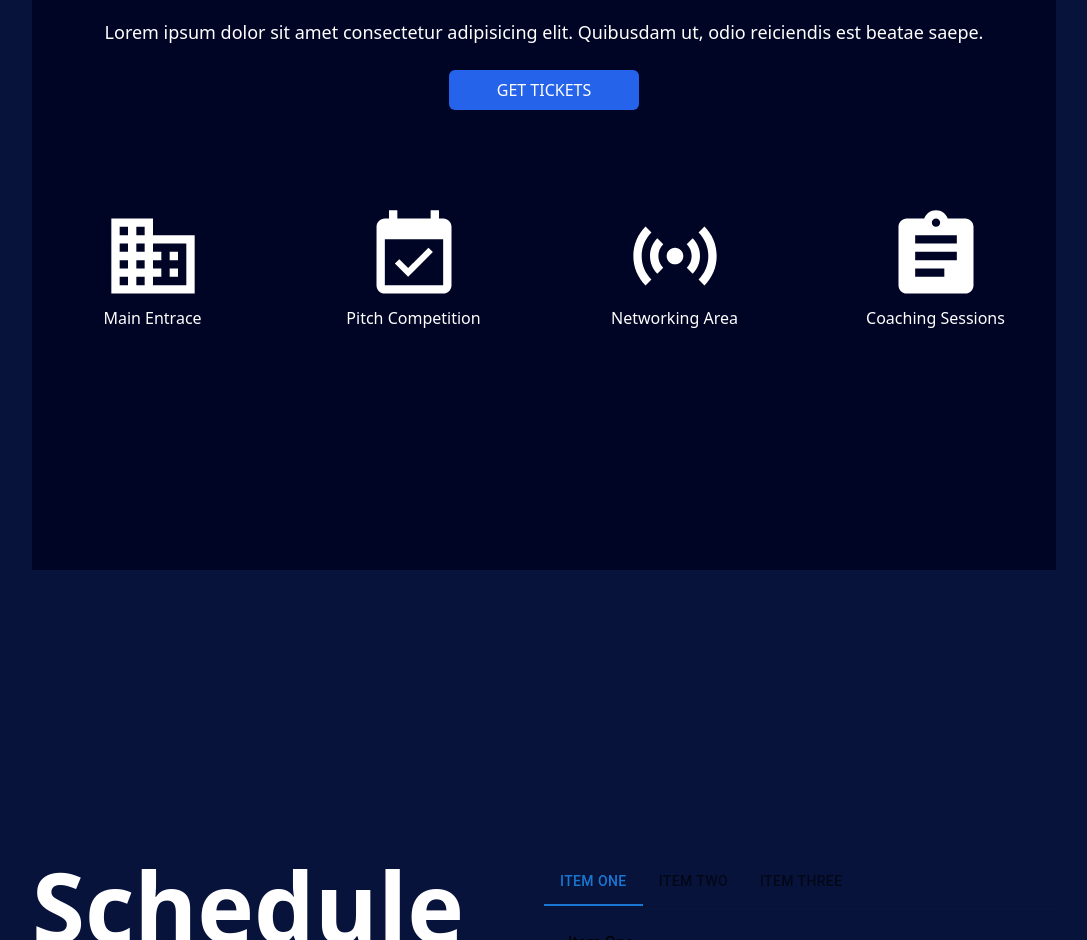
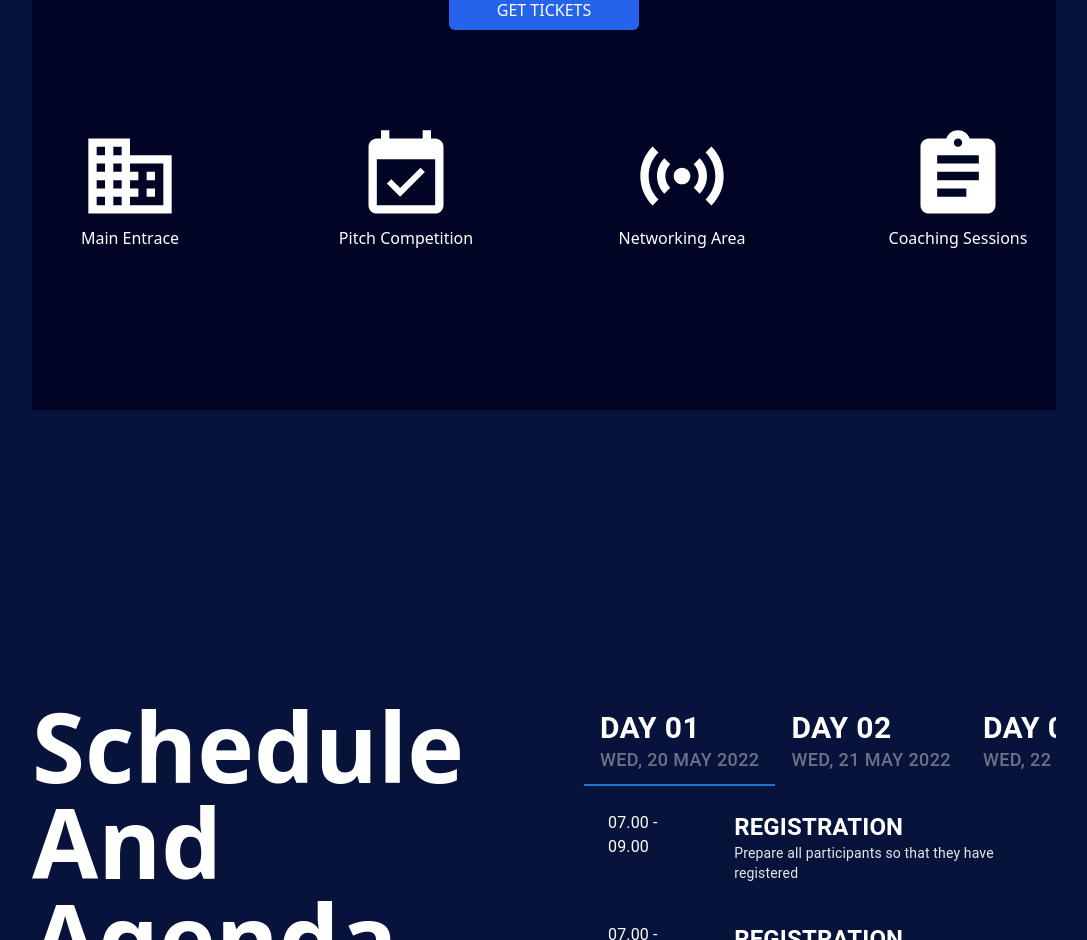
Before and after one commit to Ridho894/event-template, a React (Create React App) app: page / in a window 1280 px wide. Shown: the part 1860-2800 px from the top of the page, without its empty margins (96-1183 px from the left). Built offline with nearby package versions, Linux system fonts and the light colour scheme.

Commit message:
kurang footer

```diff
--- /dev/null
+++ b/src/App.css
@@ -0,0 +1,3 @@
+* {
+    scroll-behavior: smooth;
+}
--- a/src/component/DayTabs.js
+++ b/src/component/DayTabs.js
@@ -1,9 +1,9 @@
-import * as React from 'react';
-import PropTypes from 'prop-types';
-import Tabs from '@mui/material/Tabs';
-import Tab from '@mui/material/Tab';
-import Typography from '@mui/material/Typography';
-import Box from '@mui/material/Box';
+import React, { useState } from "react";
+import PropTypes from "prop-types";
+import Tabs from "@mui/material/Tabs";
+import Tab from "@mui/material/Tab";
+import Typography from "@mui/material/Typography";
+import Box from "@mui/material/Box";
 
 function TabPanel(props) {
   const { children, value, index, ...other } = props;
@@ -34,34 +34,160 @@ TabPanel.propTypes = {
 function a11yProps(index) {
   return {
     id: `simple-tab-${index}`,
-    'aria-controls': `simple-tabpanel-${index}`,
+    "aria-controls": `simple-tabpanel-${index}`,
   };
 }
 
 export default function DayTabs() {
-  const [value, setValue] = React.useState(0);
+  const [value, setValue] = useState(0);
 
   const handleChange = (event, newValue) => {
     setValue(newValue);
   };
 
   return (
-    <Box sx={{ width: '100%' }}>
-      <Box sx={{ borderBottom: 1, borderColor: 'divider' }}>
-        <Tabs value={value} onChange={handleChange} aria-label="basic tabs example">
-          <Tab label="Item One" {...a11yProps(0)} />
-          <Tab label="Item Two" {...a11yProps(1)} />
-          <Tab label="Item Three" {...a11yProps(2)} />
+    <Box sx={{ width: "100%" }}>
+      <Box sx={{ borderBottom: 1, borderColor: "divider" }}>
+        <Tabs
+          value={value}
+          onChange={handleChange}
+          aria-label="basic tabs example"
+          variant="scrollable"
+          scrollButtons={false}
+        >
+          <Tab
+            icon={
+              <div>
+                <h1 className={"text-white text-3xl text-left font-bold"}>
+                  Day 01
+                </h1>
+                <p className={"text-white text-lg text-left opacity-40"}>
+                  Wed, 20 May 2022
+                </p>
+              </div>
+            }
+            {...a11yProps(0)}
+          />
+          <Tab
+            icon={
+              <div>
+                <h1 className={"text-white text-3xl text-left font-bold"}>
+                  Day 02
+                </h1>
+                <p className={"text-white text-lg text-left opacity-40"}>
+                  Wed, 21 May 2022
+                </p>
+              </div>
+            }
+            {...a11yProps(1)}
+          />
+          <Tab
+            icon={
+              <div>
+                <h1 className={"text-white text-3xl text-left font-bold"}>
+                  Day 03
+                </h1>
+                <p className={"text-white text-lg text-left opacity-40"}>
+                  Wed, 22 May 2022
+                </p>
+              </div>
+            }
+            {...a11yProps(2)}
+          />
         </Tabs>
       </Box>
       <TabPanel value={value} index={0}>
-        Item One
+        <div className={"space-y-10"}>
+          <div className={"flex flex-row space-x-10 text-white items-start"}>
+            <Typography>07.00 - 09.00</Typography>
+            <div>
+              <h1 className={"text-2xl font-bold"}>REGISTRATION</h1>
+              <h1 className={"text-sm text-gray-200"}>
+                Prepare all participants so that they have registered
+              </h1>
+            </div>
+          </div>
+          <div className={"flex flex-row space-x-10 text-white items-start"}>
+            <Typography>07.00 - 09.00</Typography>
+            <div>
+              <h1 className={"text-2xl font-bold"}>REGISTRATION</h1>
+              <h1 className={"text-sm text-gray-200"}>
+                Prepare all participants so that they have registered
+              </h1>
+            </div>
+          </div>
+          <div className={"flex flex-row space-x-10 text-white items-start"}>
+            <Typography>07.00 - 09.00</Typography>
+            <div>
+              <h1 className={"text-2xl font-bold"}>REGISTRATION</h1>
+              <h1 className={"text-sm text-gray-200"}>
+                Prepare all participants so that they have registered
+              </h1>
+            </div>
+          </div>
+        </div>
       </TabPanel>
       <TabPanel value={value} index={1}>
-        Item Two
+        <div className={"space-y-10"}>
+          <div className={"flex flex-row space-x-10 text-white items-start"}>
+            <Typography>07.00 - 09.00</Typography>
+            <div>
+              <h1 className={"text-2xl font-bold"}>HELLO WORLD</h1>
+              <h1 className={"text-sm text-gray-200"}>
+                Prepare all participants so that they have registered
+              </h1>
+            </div>
+          </div>
+          <div className={"flex flex-row space-x-10 text-white items-start"}>
+            <Typography>07.00 - 09.00</Typography>
+            <div>
+              <h1 className={"text-2xl font-bold"}>REGISTRATION</h1>
+              <h1 className={"text-sm text-gray-200"}>
+                Prepare all participants so that they have registered
+              </h1>
+            </div>
+          </div>
+          <div className={"flex flex-row space-x-10 text-white items-start"}>
+            <Typography>07.00 - 09.00</Typography>
+            <div>
+              <h1 className={"text-2xl font-bold"}>REGISTRATION</h1>
+              <h1 className={"text-sm text-gray-200"}>
+                Prepare all participants so that they have registered
+              </h1>
+            </div>
+          </div>
+        </div>
       </TabPanel>
       <TabPanel value={value} index={2}>
-        Item Three
+        <div className={"space-y-10"}>
+          <div className={"flex flex-row space-x-10 text-white items-start"}>
+            <Typography>07.00 - 09.00</Typography>
+            <div>
+              <h1 className={"text-2xl font-bold"}>REGISTRATION</h1>
+              <h1 className={"text-sm text-gray-200"}>
+                Prepare all participants so that they have registered
+              </h1>
+            </div>
+          </div>
+          <div className={"flex flex-row space-x-10 text-white items-start"}>
+            <Typography>07.00 - 09.00</Typography>
+            <div>
+              <h1 className={"text-2xl font-bold"}>REGISTRATION</h1>
+              <h1 className={"text-sm text-gray-200"}>
+                Prepare all participants so that they have registered
+              </h1>
+            </div>
+          </div>
+          <div className={"flex flex-row space-x-10 text-white items-start"}>
+            <Typography>07.00 - 09.00</Typography>
+            <div>
+              <h1 className={"text-2xl font-bold"}>REGISTRATION</h1>
+              <h1 className={"text-sm text-gray-200"}>
+                Prepare all participants so that they have registered
+              </h1>
+            </div>
+          </div>
+        </div>
       </TabPanel>
     </Box>
   );
--- a/src/component/Footer.js
+++ b/src/component/Footer.js
@@ -29,7 +29,7 @@ const Footer = () => {
         "
           >
             <i className="fas fa-cubes fa-lg text-purple-500"></i>
-            <span className="ml-3 text-xl">Tailwind elements</span>
+            <span className="text-xl">Tailwind elements</span>
           </p>
           <p className="mt-2 text-sm text-gray-500">
             Lorem ipsum dolor sit, amet consectetur adipisicing elit. Modi,
--- a/src/component/Navbar.js
+++ b/src/component/Navbar.js
@@ -5,9 +5,9 @@ import { useHistory } from "react-router";
 
 const navigation = [
   { name: "Dashboard", href: "#", current: true },
-  { name: "Team", href: "#", current: false },
-  { name: "Projects", href: "#", current: false },
-  { name: "Calendar", href: "#", current: false },
+  { name: "Team", href: "#team", current: false },
+  { name: "Projects", href: "#project", current: false },
+  { name: "Calendar", href: "#calendar", current: false },
 ];
 
 function classNames(...classes) {
--- a/src/pages/Dashboard.js
+++ b/src/pages/Dashboard.js
@@ -10,6 +10,7 @@ import AssignmentIcon from "@mui/icons-material/Assignment";
 import BusinessIcon from "@mui/icons-material/Business";
 import EventAvailableIcon from "@mui/icons-material/EventAvailable";
 import DayTabs from "../component/DayTabs";
+import "../App.css";
 
 const Conference = [
   {
@@ -103,6 +104,7 @@ const Dashboard = () => {
           "bg-contain bg-no-repeat bg-right bg-black h-screen flex flex-col justify-center"
         }
         style={{ backgroundImage: `url(${background})` }}
+        id="#dashboard"
       >
         <div className={"absolute top-0 w-full"}>
           <Navbar />
@@ -131,7 +133,7 @@ const Dashboard = () => {
               "flex flex-col md:flex-row md:space-x-14 items-center mt-12 space-x-0"
             }
           >
-            <div>
+            <div className={"md:text-left text-center"}>
               <h1 className={"text-white text-3xl font-bold"}>
                 January 21 - 23
               </h1>
@@ -139,7 +141,7 @@ const Dashboard = () => {
             </div>
             <button
               className={
-                "bg-blue-600 p-3 px-12 text-white rounded-full transform hover:scale-110 transition-transform ease-in duration-200"
+                "bg-blue-600 p-3 mt-10 md:mt-0 px-12 text-white rounded-full transform hover:scale-110 transition-transform ease-in duration-200"
               }
               onClick={handleGetTicket}
             >
@@ -149,7 +151,7 @@ const Dashboard = () => {
         </div>
       </div>
       {/* Section 2 */}
-      <div className={"mx-auto lg:mx-24 px-2 sm:px-6 lg:px-8"}>
+      <div className={"mx-auto lg:mx-24 px-2 sm:px-6 lg:px-8"} id="team">
         <div className={"py-24 space-y-12"}>
           <h1 className={"text-6xl font-bold text-white"} data-aos="fade-right">
             We connect founders from {"\n"} around the globe to share the latest
@@ -170,8 +172,8 @@ const Dashboard = () => {
         </div>
       </div>
       {/* Section 3 */}
-      <div className={"mx-auto lg:mx-24 px-2 sm:px-6 lg:px-8 py-6"}>
-        <div className={"bg-darkBlues text-center py-60 space-y-24"}>
+      <div className={"mx-auto lg:mx-24 px-2 sm:px-6 lg:px-8 py-6"} id="project">
+        <div className={"bg-darkBlues text-center py-40 space-y-24"}>
           <div className={"space-y-6"} data-aos="fade-up">
             <h1 className={"text-white text-6xl font-bold"}>
               Provided perks for you during the conference
@@ -187,9 +189,12 @@ const Dashboard = () => {
               GET TICKETS
             </button>
           </div>
-          <div className={"grid grid-cols-2 md:grid-cols-4 gap-5 text-white"}>
+          <div className={"grid grid-cols-2 md:grid-cols-4 gap-20 text-white"}>
             {Conference.map((index) => (
-              <div className={"flex flex-col items-center"}>
+              <div
+                className={"flex flex-col items-center"}
+                data-aos="zoom-in-down"
+              >
                 {index.icon}
                 <h1>{index.title}</h1>
               </div>
@@ -198,10 +203,19 @@ const Dashboard = () => {
         </div>
       </div>
       {/* Section 4 */}
-      <div className={"mx-auto lg:mx-24 px-2 sm:px-6 lg:px-8 py-6"}>
-        <div className={"grid grid-cols-2 py-60"}>
-          <div className={"text-white"}>
+      <div className={"mx-auto lg:mx-24 px-2 sm:px-6 lg:px-8 py-6"} id="calendar">
+        <div className={"grid grid-cols-1 gap-20 xl:grid-cols-2 py-60"}>
+          <div className={"text-white space-y-10"}>
             <h1 className={"text-8xl font-bold"}>Schedule And Agenda</h1>
+            <p>
+              Lorem ipsum dolor sit amet consectetur adipisicing elit.
+              Reiciendis iste assumenda, architecto provident placeat sint
+              perferendis unde. Cumque aut numquam nihil excepturi ipsam eius
+              eveniet inventore voluptatibus expedita, illo nobis ullam
+              voluptatum! Dignissimos, repudiandae libero iste doloremque, fuga
+              voluptate id, optio ipsa sunt assumenda quis qui harum. Esse,
+              incidunt eius.
+            </p>
           </div>
           <div>
             <DayTabs />
```
Also changed, not shown: src/pages/Register.js (+32 -16 lines).
